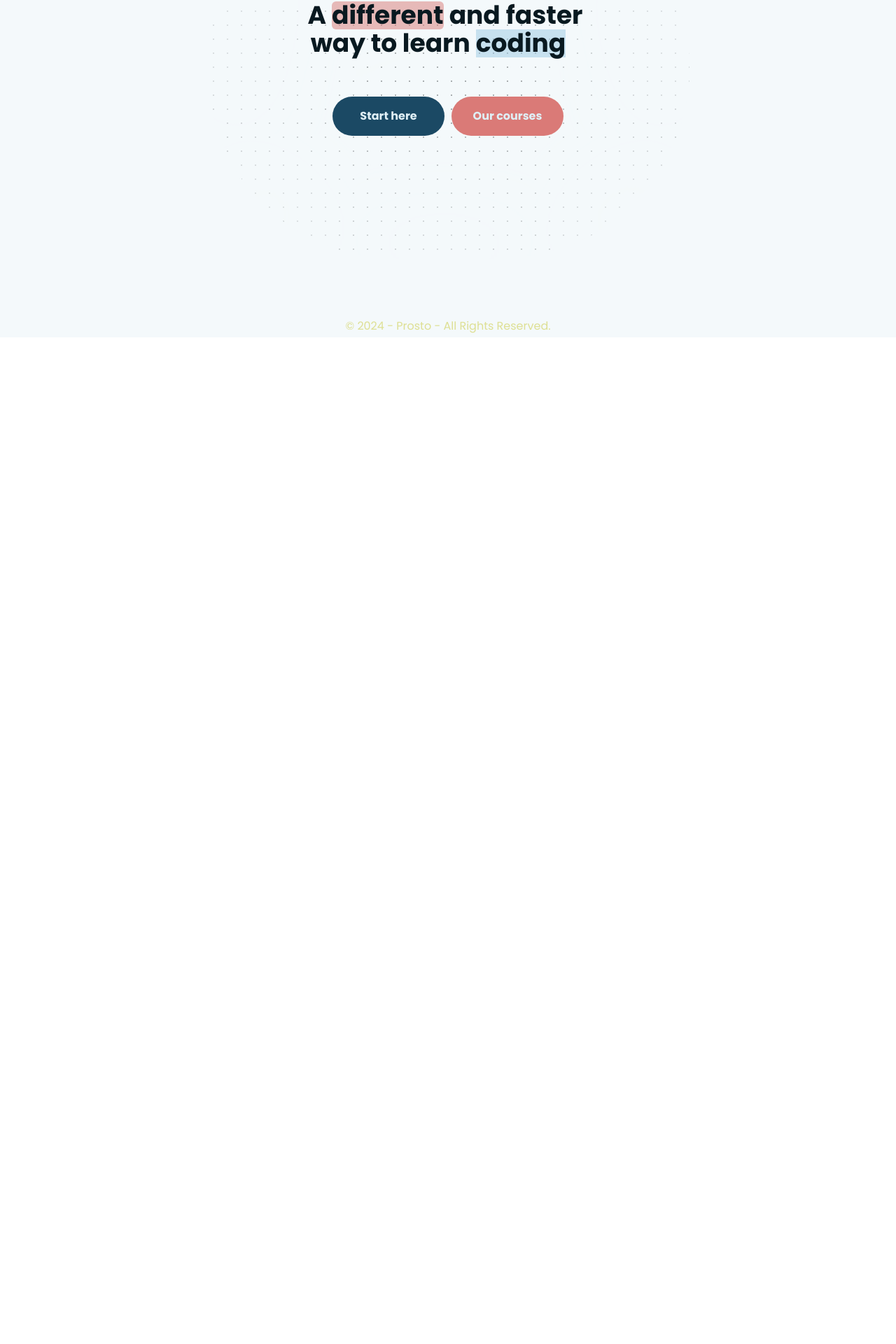
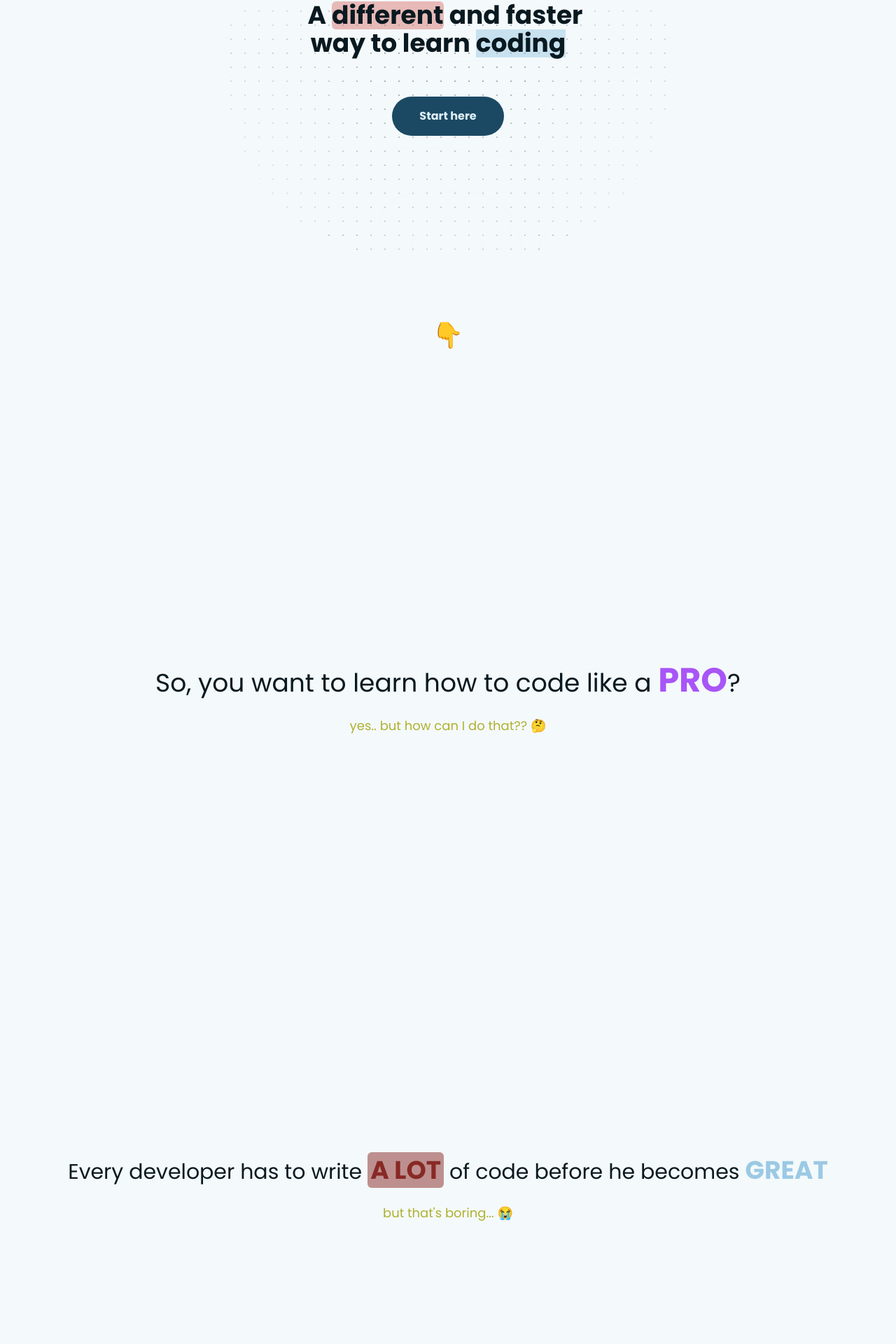
Before and after one commit to Prosto-Bulgaria/Prosto, a React (Vite) app in the folder client/: page / in a window 1280 px wide. Shown: the part 318-2238 px from the top of the page at 70% size. Before the commit the page ends 800 px from the top, so only its background shows below. Built offline with nearby package versions, Linux system fonts and the light colour scheme.

Commit message:
Huge improvements to Home page

```diff
--- a/client/src/components/Home/Home.jsx
+++ b/client/src/components/Home/Home.jsx
@@ -1,14 +1,18 @@
 import { Link } from "react-router-dom";
 import Button from "../Main/Buttons/Button/Button";
+import { useRef } from "react";
 
 const Home = () => {
+    const truthRef = useRef(null);
+    const solutionRef = useRef(null);
+    const questionRef = useRef(null);
+    const coursesRef = useRef(null);
+    const topRef = useRef(null);
+
     return (
-        <div className="font-bold mt-16">
-            <section className="welcome relative z-10 px-36 py-44">
-                <div className=
-                "absolute inset-0 top-0 left-0 w-full transition-all ease-linear duration-200 h-full bg-gradient-radial-dots dark:bg-gradient-radial-dots_dark bg-20 z-[-123] rounded-full shadow-inner-xl dark:shadow-inner-xl_dark">
-
-                </div>
+        <div className="mt-16" ref={topRef}>
+            <section className="welcome relative z-10 px-36 py-44 font-bold">
+                <div className="absolute inset-0 top-0 left-0 mx-auto w-1/2 transition-all ease-linear duration-200 h-full bg-gradient-radial-dots dark:bg-gradient-radial-dots_dark bg-20 z-[-123] rounded-full shadow-inner-xl dark:shadow-inner-xl_dark"></div>
 
                 <div className="mb-14">
                     <h1 className="text-4xl select-none">
@@ -20,7 +24,7 @@ const Home = () => {
                         <span className="inline-block mr-2 ml-2">faster</span>
                         <br />
                         way to learn
-                        <span className="bg-primary_dark/50 dark:bg-primary_dark/50 inline-block ml-2">
+                        <span className="bg-primary_dark/50 inline-block ml-2">
                             coding
                         </span>
                         <span className="animate-blink">_</span>
@@ -28,16 +32,115 @@ const Home = () => {
                 </div>
                 <ul className="flex gap-x-2.5 justify-center items-center">
                     <li>
-                        <Link to="/register">
+                        <button
+                            onClick={() => {
+                                questionRef.current?.scrollIntoView({
+                                    behavior: "smooth",
+                                });
+                            }}
+                        >
                             <Button text={"Start here"} type={"primary"} />
-                        </Link>
-                    </li>
-                    <li>
-                        <Link to="/courses">
-                            <Button text={"Our courses"} type={"secondary"} />
-                        </Link>
+                        </button>
                     </li>
                 </ul>
+            </section>
+            <section className="px-36 py-24">
+                <button
+                    onClick={() => {
+                        questionRef.current?.scrollIntoView({
+                            behavior: "smooth",
+                        });
+                    }}
+                    className="text-4xl animate-bounce block mx-auto"
+                >
+                    👇
+                </button>
+            </section>
+            <section
+                className="h-screen grid place-content-center"
+                ref={questionRef}
+            >
+                <h2 className="text-4xl mb-8">
+                    So, you want to learn how to code like a{" "}
+                    <b className="text-5xl text-purple-500">PRO</b>?
+                </h2>
+                <button
+                    onClick={() => {
+                        truthRef.current?.scrollIntoView({
+                            behavior: "smooth",
+                        });
+                    }}
+                    className="animate-bounce text-lg text-accent dark:text-accent_dark inline-block"
+                >
+                    yes.. but how can I do that?? 🤔
+                </button>
+            </section>
+            <section
+                className="h-screen grid place-content-center"
+                ref={truthRef}
+            >
+                <div className="mb-[200px]">
+                    <h2 className="text-3xl mb-8">
+                        Every developer has to write{" "}
+                        <span className="bg-secondary_dark/50 rounded-md px-1 text-4xl font-bold text-secondary_dark">
+                            A LOT
+                        </span>{" "}
+                        of code before he becomes{" "}
+                        <b className="text-primary_dark text-4xl">GREAT</b>
+                    </h2>
+                    <button
+                        onClick={() => {
+                            solutionRef.current?.scrollIntoView({
+                                behavior: "smooth",
+                            });
+                        }}
+                        className="animate-bounce text-lg text-accent dark:text-accent_dark inline-block"
+                    >
+                        but that{"\u0027"}s boring... 😭
+                    </button>
+                </div>
+            </section>
+            <section
+                className="h-screen grid place-content-center"
+                ref={solutionRef}
+            >
+                <div className="mb-[200px]">
+                    <h2 className="text-7xl mb-8 font-bold bg-blue-400/70 p-4 inline-block">
+                        OUR SOLUTION
+                    </h2>
+                    <h3 className="text-3xl mb-8">
+                        We have turned learning into a game. Collect XP and
+                        prizes for every little achievement
+                    </h3>
+                    <button className="text-accent_dark animate-bounce text-lg">
+                        login now to begin your adventure 🧙‍♂️
+                    </button>
+                </div>
+            </section>
+            <section
+                className="h-screen grid place-content-center"
+                ref={coursesRef}
+            >
+                <div className="mb-[200px]">
+                    <h3 className="text-3xl mb-8">
+                        Every course starts{" "}
+                        <b className="text-4xl text-lime-500 border-b-2 border-lime-500">
+                            FREE
+                        </b>
+                        , so don{"\u0027"}t hesitate to have a try
+                    </h3>
+                    <button className="animate-bounce">
+                        <Link
+                            to="/courses"
+                            onClick={() => {
+                                window.scrollTo({ top: 0});
+                            }}
+                            className="text-accent_dark text-lg"
+                        >
+                            you can see here 🧠
+                        </Link>
+                    </button>
+                </div>
             </section>
         </div>
     );
```
